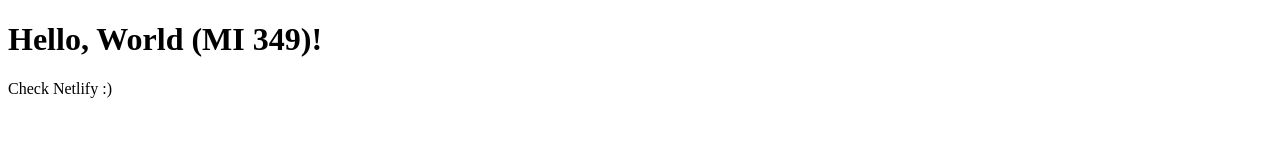
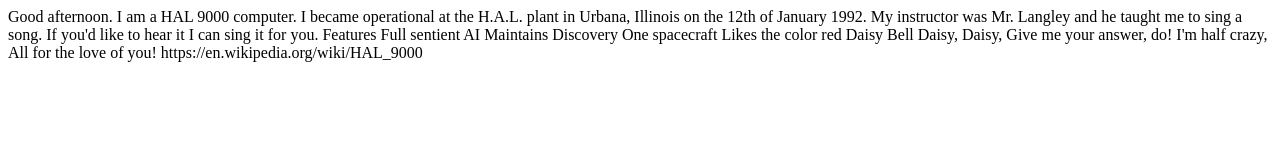
Before and after one commit to Mithilya/hello_mi349, a plain HTML site: page index.html in a window 1280 px wide. Drawn offline with Linux system fonts and the light colour scheme.

Commit message:
hello world modified

```diff
--- a/index.html
+++ b/index.html
@@ -4,10 +4,24 @@
     <meta charset="UTF-8">
     <meta http-equiv="X-UA-Compatible" content="IE=edge">
     <meta name="viewport" content="width=device-width, initial-scale=1.0">
-    <title>Hello MI349</title>
+    <title>Hello, Dave!</title>
 </head>
 <body>
-    <h1>Hello, World (MI 349)! </h1>
-    <p>Check Netlify :)</p>
+    Good afternoon. I am a HAL 9000 computer. I became operational at the H.A.L. plant
+    in Urbana, Illinois on the 12th of January 1992. My instructor was Mr. Langley and
+    he taught me to sing a song. If you'd like to hear it I can sing it for you.
+
+    Features
+    Full sentient AI
+    Maintains Discovery One spacecraft
+    Likes the color red
+
+    Daisy Bell
+    Daisy, Daisy,
+    Give me your answer, do!
+    I'm half crazy,
+    All for the love of you!
+
+    https://en.wikipedia.org/wiki/HAL_9000
 </body>
 </html>
```
